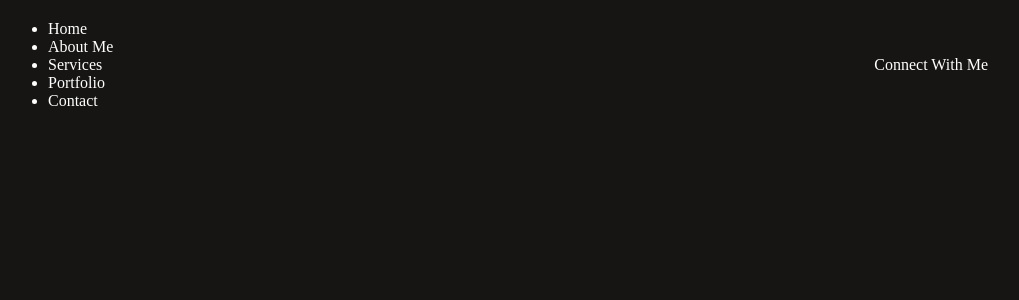
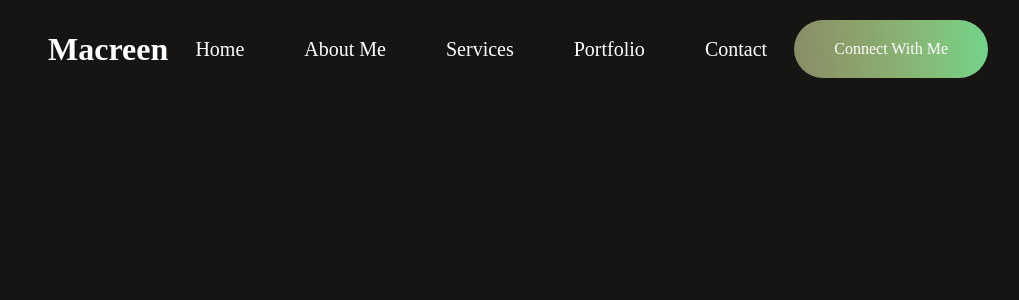
Before and after one commit to MacSmitty8/portfolio-2, a React (Vite) app: page / in a window 1280 px wide. Shown: the top 300 px of the page, without its empty margins (122-1141 px from the left). Built offline with nearby package versions, Linux system fonts and the light colour scheme.

Commit message:
Made changes to the Navbar CSS, styled the "Connect with Me" button.

```diff
--- a/src/Components/Navbar/Navbar.css
+++ b/src/Components/Navbar/Navbar.css
@@ -4,3 +4,15 @@
     justify-content: space-between;
     margin:20px 170px;
 }
+.nav-menu{
+    display:flex;
+    align-items: center;
+    list-style: none;
+    gap:60px;
+    font-size:20px;
+}
+.nav-connect{
+    padding:20px 40px;
+    border-radius: 50px;
+    background:linear-gradient(267deg,#72d48b, #82c17b, #8aae71, #8c9d6a, #888c67);
+}
--- a/src/Components/Navbar/Navbar.jsx
+++ b/src/Components/Navbar/Navbar.jsx
@@ -1,10 +1,11 @@
 import React from 'react'
+import logo from '../../assets/Images/logo.jpg'
 import './Navbar.css'
 
 const Navbar = () => {
   return (
     <div className='navbar'>
-
+    <h1 className='title'>Macreen</h1>
     <ul className='nav-menu'>
     <li>Home</li>
     <li>About Me</li>
```
Also changed, not shown: src/assets/Images/logo.jpg (added).
